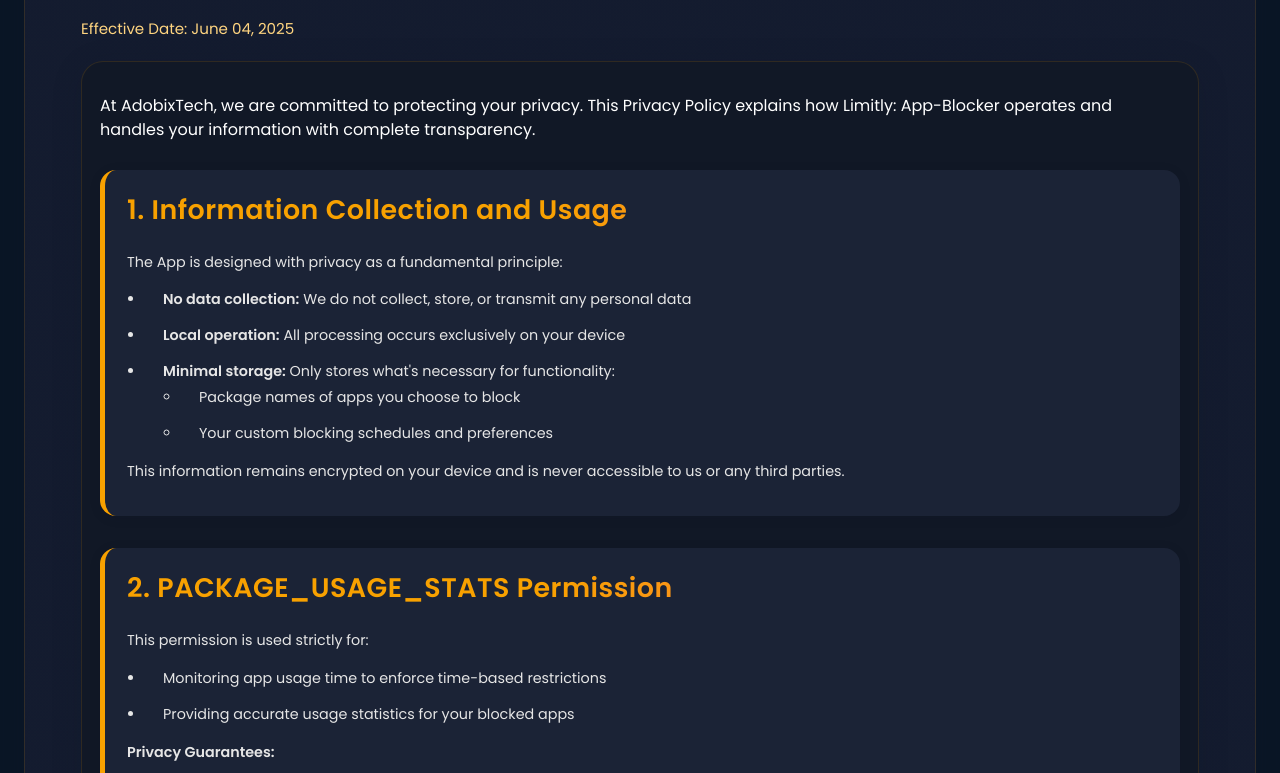
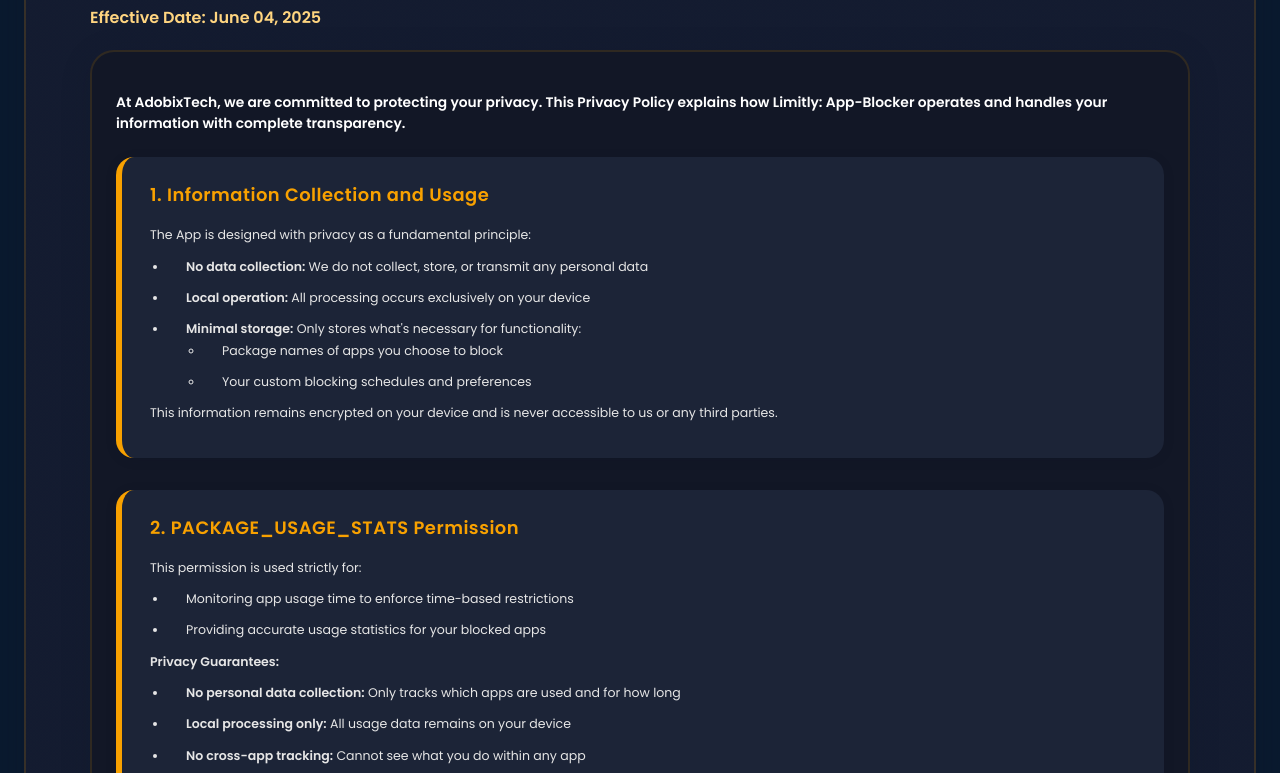
Before and after one commit to adobixtechs/adobixtechs.github.io, a plain HTML site: page app-blocker.html in a window 1280 px wide. Shown: the part 260-1033 px from the top of the page. Drawn offline with Linux system fonts and the light colour scheme.

Commit message:
Update app-blocker.html

```diff
--- a/app-blocker.html
+++ b/app-blocker.html
@@ -6,6 +6,7 @@
     <title>Legal - Limitly: App-Blocker</title>
     <link rel="icon" type="image/png" href="assets/icons/logo.png">
     <link rel="stylesheet" href="css/home-page.css">
+    <link rel="stylesheet" href="css/app-blocker.css">
     <link href="https://fonts.googleapis.com/css2?family=Poppins:wght@300;400;600&display=swap" rel="stylesheet">
     <link rel="stylesheet" href="https://cdnjs.cloudflare.com/ajax/libs/font-awesome/6.5.1/css/all.min.css">
     <script defer src="js/script.js"></script>
```
